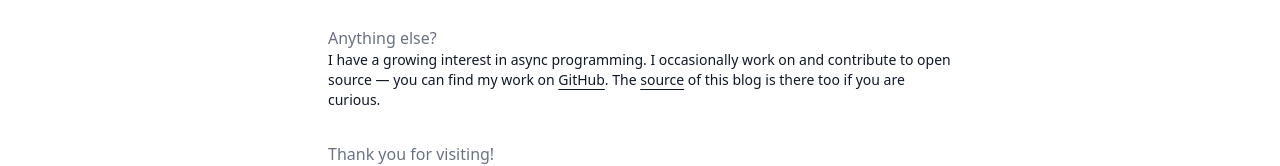
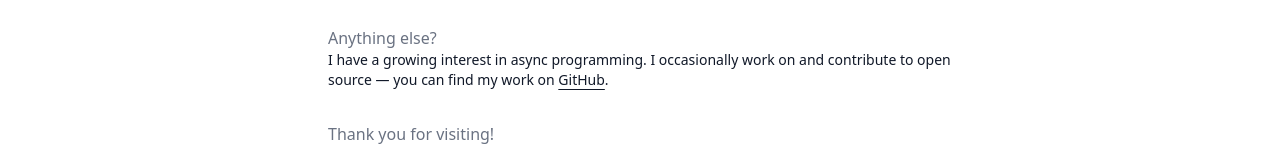
Before and after one commit to EmmanuelNiyonshuti/blog, a Next.js app: page / in a window 1280 px wide. Shown: the part 403-569 px from the top of the page. Built offline with nearby package versions, Linux system fonts and the light colour scheme; no server answers.

Commit message:
redundant source code

```diff
--- a/app/(main)/page.js
+++ b/app/(main)/page.js
@@ -23,7 +23,6 @@ export default function HomePage() {
         <p className="text-gray-500">Anything else?</p>
         <p className='text-sm'>I have a growing interest in async programming.
           I occasionally work on and contribute to open source — you can find my work on <Link href="https://github.com/EmmanuelNiyonshuti" className="underline underline-offset-4">GitHub</Link>.
-          The <Link href="https://github.com/EmmanuelNiyonshuti/blog" className="underline underline-offset-4">source</Link> of this blog is there too if you are curious.
         </p>
       </div>
 
```
